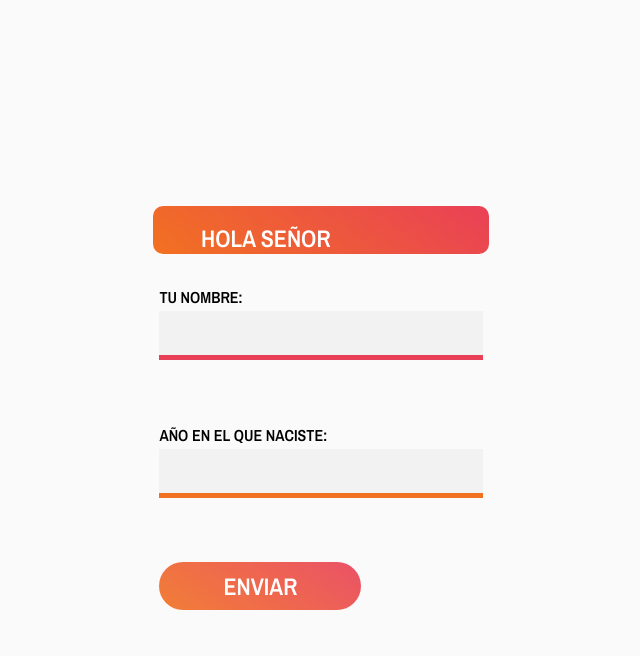
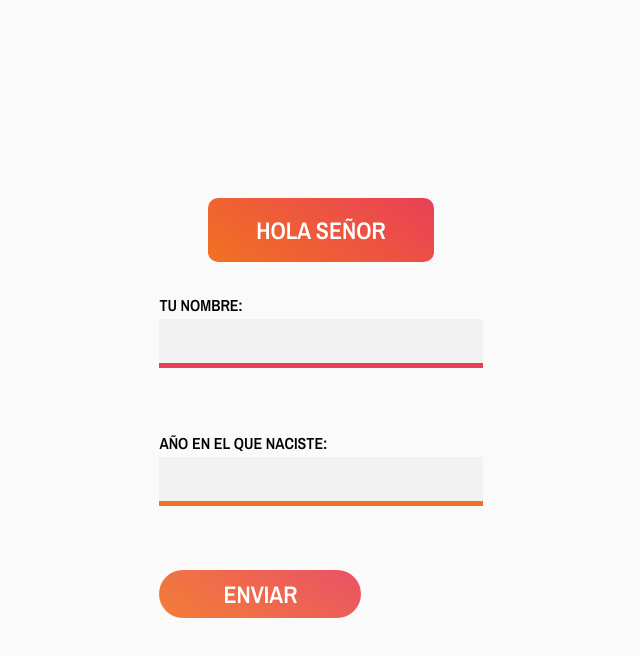
Before and after one commit to Pjfranco14/Formulario-1, a plain HTML site: page index.html in a window 1280 px wide. Both pictures are taken after a click on the button "ENVIAR". Shown: the whole page, without its empty margins (319-959 px from the left). Drawn offline with nearby package versions, Linux system fonts and the light colour scheme.

Commit message:
Add files via upload

```diff
--- a/css/3.css
+++ b/css/3.css
@@ -54,23 +54,21 @@ button:hover,
 button:focus {
   opacity: 0.9;
   outline: 0;
+}
 
-}
-.mensaje{
-  width: 15rem;
-  height: 1rem;
+.mensaje {
   background-image: var(--gradient);
   margin-bottom: 2rem;
   color: white;
   padding: 1rem 3rem;
   border-radius: 10px;
   font-size: 1.5rem;
+}
 
+.mensaje:empty {
+  display: none;
 }
-.mensaje:empty{
-  display: none;
 
-}
 .mensaje p {
   margin: 1em 0;
 }
```
Also changed, not shown: index.html (line endings or trailing spaces), js/js.js (line endings or trailing spaces).
